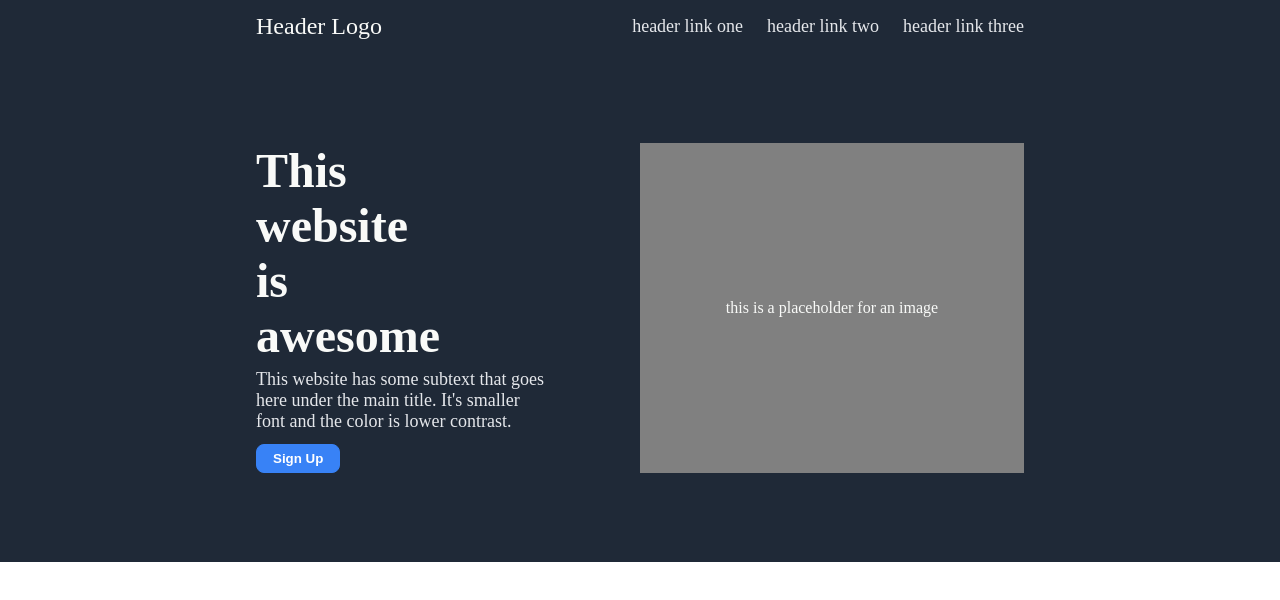
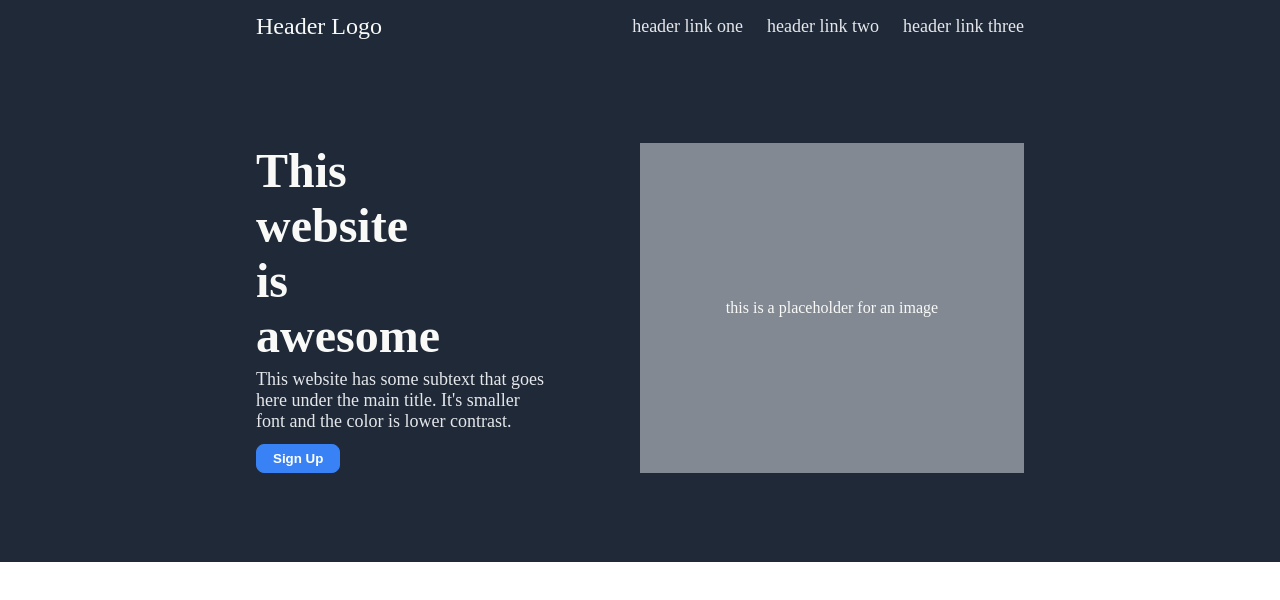
Before and after one commit to DannyJonak/odin-landing-page, a plain HTML site: page index.html in a window 1280 px wide. Drawn offline with Linux system fonts and the light colour scheme.

Commit message:
adjust header image background colour

```diff
--- a/styles.css
+++ b/styles.css
@@ -51,7 +51,7 @@ body {
     display: flex;
     justify-content: center;
     align-items: center;
-    background-color: gray;
+    background-color: #828992;
     flex: 1;
  }
 
```
